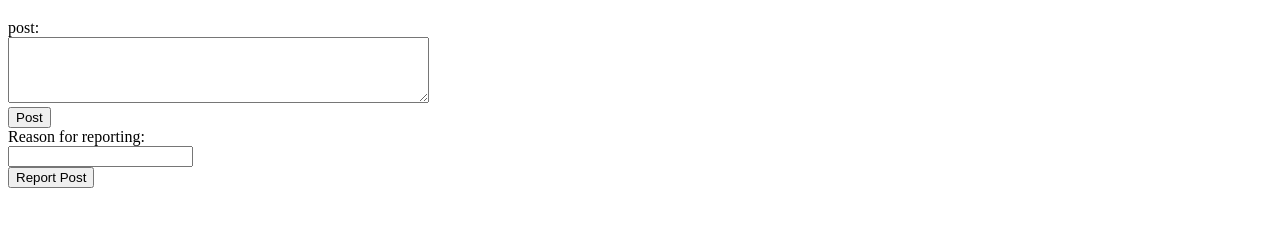
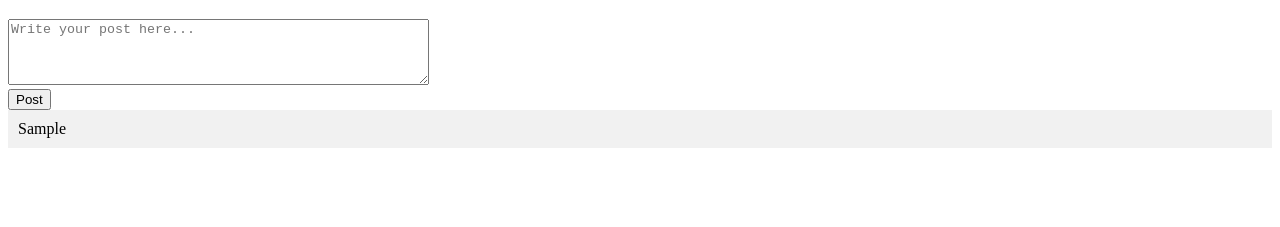
Before and after one commit to ibrahim6657/Nintendo-tvii-tvpcv0.5, a plain HTML site: page miiverseposts.html in a window 1280 px wide. Both pictures are taken after typing "Sample" into the empty fields and a click on the button "Post". Shown: the part 61-288 px from the top of the page. Drawn offline with Linux system fonts and the light colour scheme.

Commit message:
miiverseposts.html

```diff
--- a/miiverseposts.html
+++ b/miiverseposts.html
@@ -1,43 +1,37 @@
 <!DOCTYPE html>
-<html lang="en">
+<html>
 <head>
-    <meta charset="UTF-8">
-    <meta name="viewport" content="width=device-width, initial-scale=1.0">
-    <title>Post Comment and Report</title>
+  <title>Post about Eight crazy night</title>
+  <style>
+    .post {
+      background-color: #f1f1f1;
+      padding: 10px;
+      margin-bottom: 10px;
+    }
+  </style>
 </head>
 <body>
   <h1>Post about Eight crazy night</h1>
 
-    <!-- Form to submit comments -->
-    <form id="commentForm">
-        <label for="comment">post:</label><br>
-        <textarea id="comment" name="comment" rows="4" cols="50"></textarea><br>
+  <form id="postForm">
+    <textarea id="postText" rows="4" cols="50" placeholder="Write your post here..."></textarea>
+    <br>
     <button type="submit">Post</button>
   </form>
 
-    <!-- Form to report posts -->
-    <form id="reportForm">
-        <label for="reportReason">Reason for reporting:</label><br>
-        <input type="text" id="reportReason" name="reportReason"><br>
-        <button type="submit">Report Post</button>
-    </form>
+  <div id="postContainer"></div>
 
-    <!-- JavaScript to handle form submissions -->
   <script>
-        document.getElementById("commentForm").addEventListener("submit", function(event) {
-            event.preventDefault(); // Prevent the default form submission
-            // Here you would handle the comment submission, possibly using AJAX to send data to the server
-            alert(" post submitted! this won't since I've tried looking everwhere for a way to do it but I can't find it so THIS WILL NOT WORK but heres some thing which I made According to all known laws of aviation, there is no way a bee should be able to fly. ");
-            // Reset the form
-            document.getElementById("commentForm").reset();
-        });
-
-        document.getElementById("reportForm").addEventListener("submit", function(event) {
-            event.preventDefault(); // Prevent the default form submission
-            // Here you would handle the report submission, possibly using AJAX to send data to the server
-            alert("Post reported! nope does not work!!! ");
-            // Reset the form
-            document.getElementById("reportForm").reset();
+    document.getElementById("postForm").addEventListener("submit", function(event) {
+      event.preventDefault();
+      var postText = document.getElementById("postText").value;
+      if (postText.trim() !== "") {
+        var postElement = document.createElement("div");
+        postElement.className = "post";
+        postElement.textContent = postText;
+        document.getElementById("postContainer").appendChild(postElement);
+        document.getElementById("postText").value = "";
+      }
     });
   </script>
 </body>
```
Lines whose indentation alone changed are shown as unchanged.
